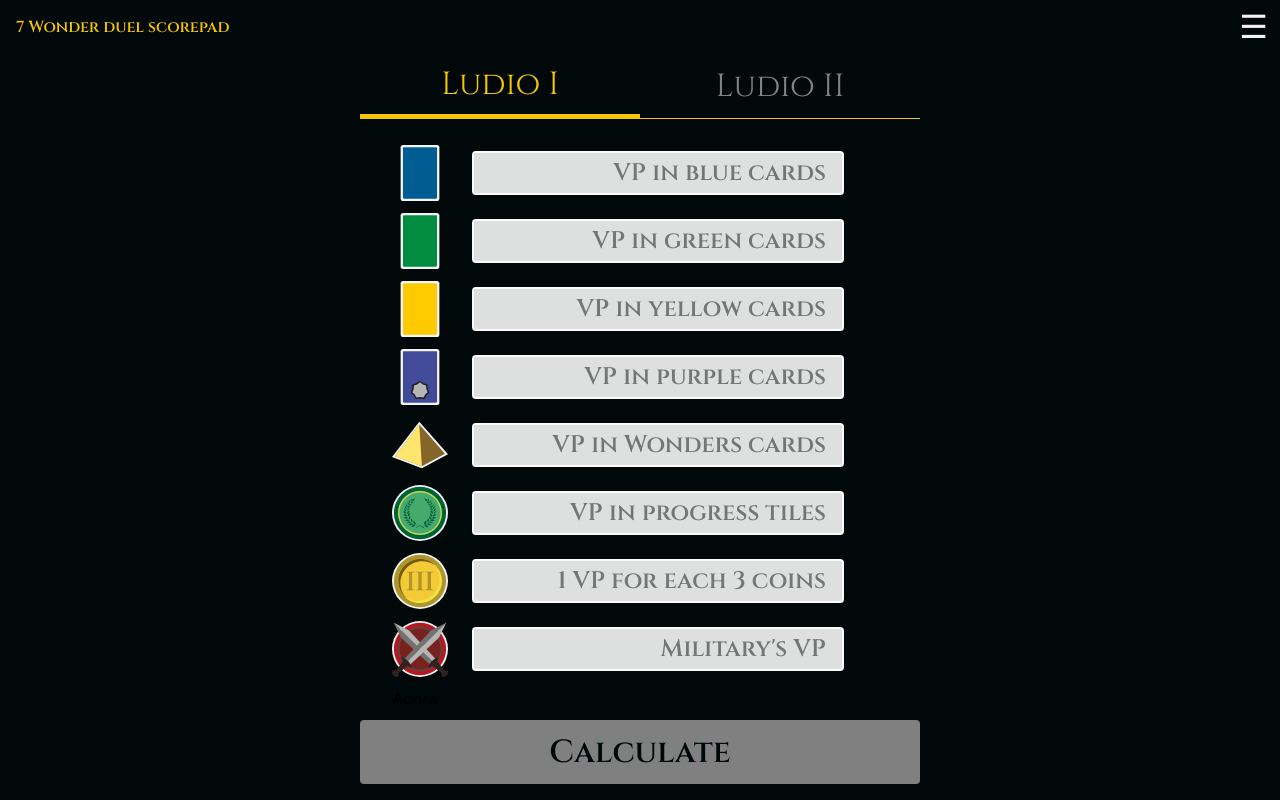
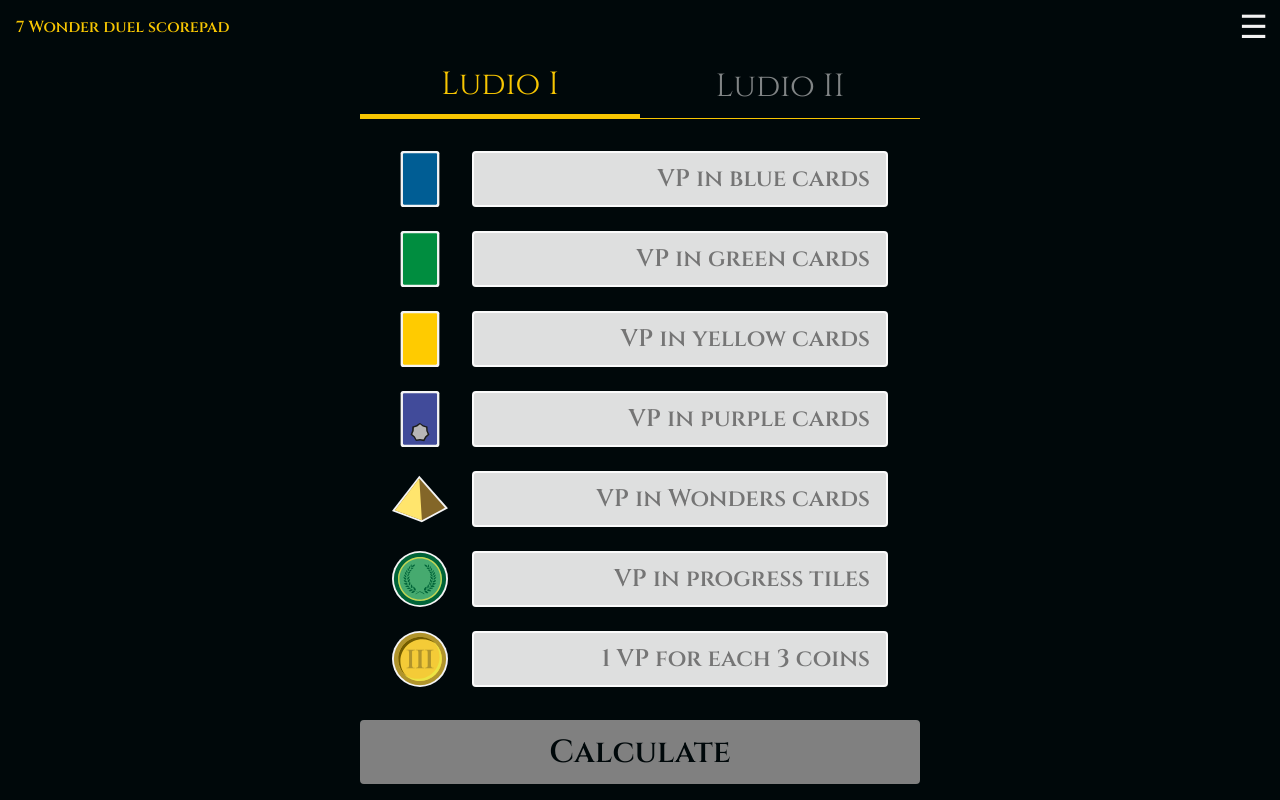
Before and after one commit to dinael/SWDscorepad, a React (Vite) app: page / in a window 1280 px wide. Shown: the top 800 px of the page. Built offline with nearby package versions, Linux system fonts and the light colour scheme; a web font is replaced by a local one.

Commit message:
Add styles for SWDheader, SWDinput, SWDfooter, and SWDscorepad components

```diff
--- a/src/components/SWDheader/SWDheader.module.scss
+++ b/src/components/SWDheader/SWDheader.module.scss
@@ -32,6 +32,8 @@
   position: absolute;
   inset-block-start: 100%;
   inset-inline-end: 0.75rem;
+  font-family: var(--SWD-title-font-family);
+  font-size: 1.5rem;
   background: var(--SWD-background-color);
   border: 0.0625rem solid var(--SWD-color-primary);
   border-radius: 0.25rem;
--- a/src/components/SWDinput/SWDinput.module.scss
+++ b/src/components/SWDinput/SWDinput.module.scss
@@ -36,16 +36,16 @@
   text-align: end;
   display: flex;
   flex: 1 1 100%;
-  inline-size: calc(100% - 2.75rem);
+  inline-size: 100%;
   font-weight: 800;
   appearance: none;
   -webkit-appearance: none;
   -moz-appearance: textfield;
-  block-size: 2.75rem;
+  block-size: 3.5rem;
   padding-inline: 1rem;
   border-radius: max(0.25rem, 4px);
   border: max(0.125rem, 2px) solid var(--input-field-border-color, var(--SWD-input-color-opacity));
-  color: #000;
+  color: hsl(0, 0%, 0%);
   background: var(--input-field-background, var(--SWD-input-color-opacity));
 
   &::-webkit-outer-spin-button,
--- /dev/null
+++ b/src/components/SWDscorepad/SWDscorepad.module 2.scss
@@ -0,0 +1,14 @@
+.SWDscorepad {
+  display: grid;
+  gap: 1rem;
+  margin: 0 auto;
+  border: none;
+
+  &-subtitle {
+    font-family: var(--SWD-title-font-family);
+  }
+}
+
+.srOnlyOutput {
+  display: none;
+}
```
Also changed, not shown: src/components/SWDfooter/SWDfooter.module 2.scss (added, +8 -0 lines).
